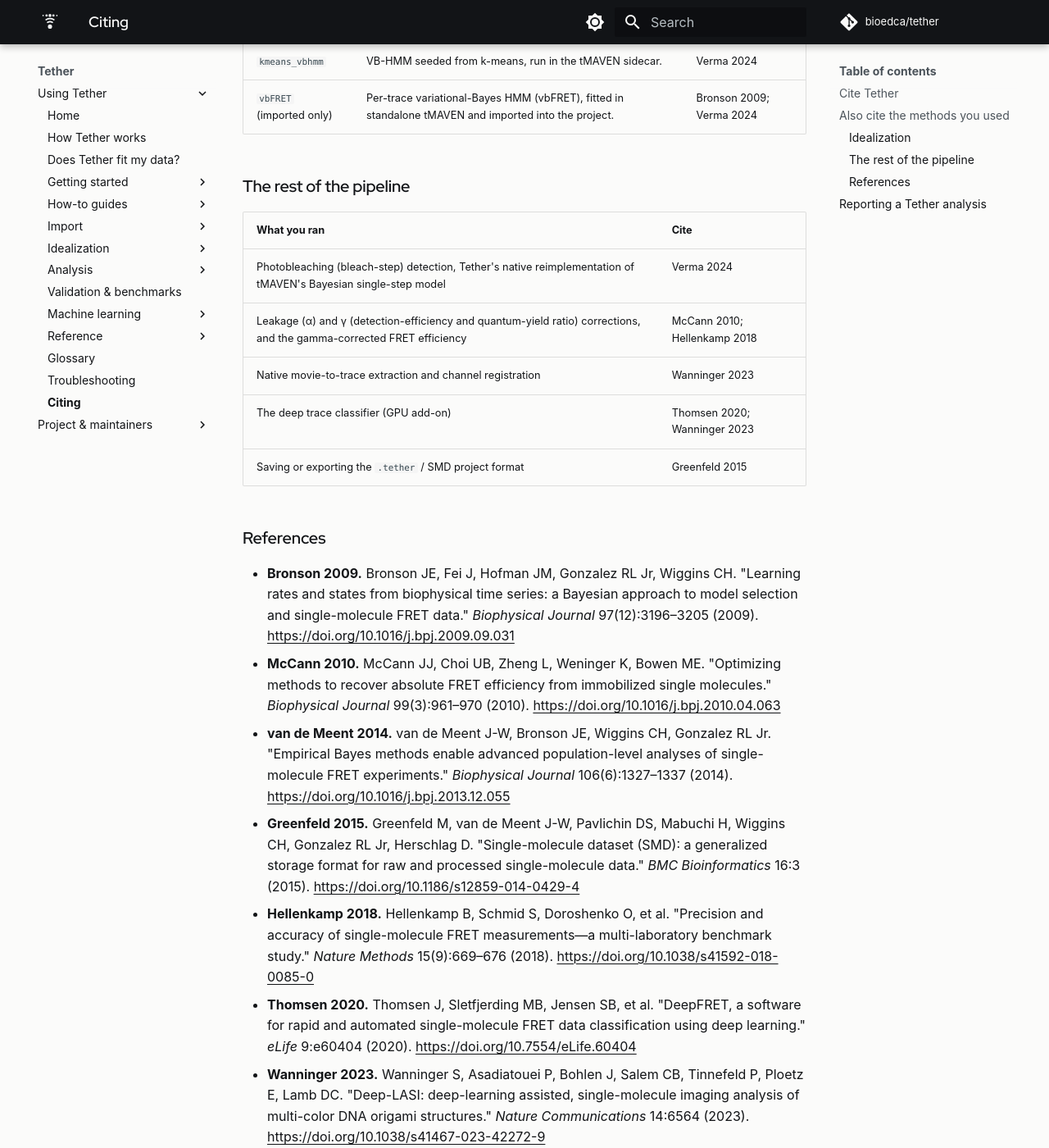
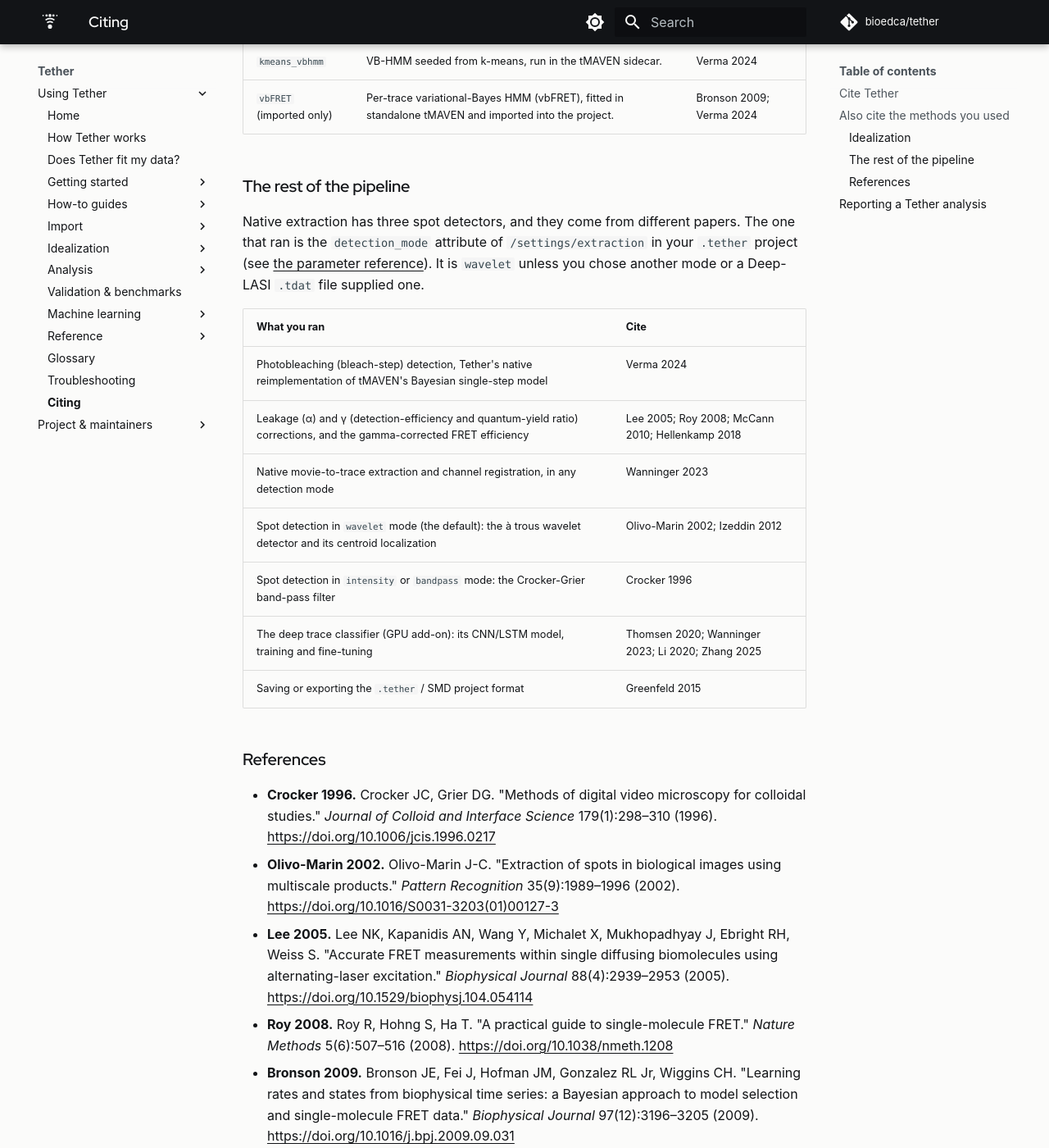
Before and after one commit to bioedca/tether, an MkDocs documentation site: the page built from docs/citing.md, in a window 1280 px wide and 1400 px high, scrolled down 1437 px. Shown: the whole window at 82% size. Built offline with MkDocs 1.6.1 and Material for MkDocs 9.7.7, drawn with Linux system fonts in a browser that asks for light colours; comment, search, counter and statistics services are not loaded; the version menu is left out; some of the changed text lies outside the part shown.

Commit message:
docs(citing): add the remaining method sources (detection, leakage, deep classifier) (#534)
docs/citing.md now asks a citing user to cite the seven method sources the
PRD and the code already name, as the maintainer decided on #534:

- Lee 2005 and Roy 2008 for the leakage (alpha) and gamma corrections;
- Olivo-Marin 2002 and Izeddin 2012 for the default wavelet spot detector;
- Crocker 1996 for the intensity and bandpass detection modes;
- Li 2020 (AutoSiM) and Zhang 2025 (Kin-SiM) for the deep trace classifier.

Spot detection gets its own rows per detection mode, with a pointer to the
detection_mode attribute that records which one ran. The same seven papers
are added to CITATION.cff references with full author lists, so the page's
statement that CITATION.cff holds every paper it lists stays true. A new
guard (tests/test_docs_citing_references.py) checks that each key the tables
cite is in the page's References list and that each listed DOI is in
CITATION.cff.

```diff
--- a/docs/citing.md
+++ b/docs/citing.md
@@ -49,16 +49,36 @@ other label, find the row that describes the same method and cite that.
 
 ### The rest of the pipeline
 
+Native extraction has three spot detectors, and they come from different papers. The one
+that ran is the `detection_mode` attribute of `/settings/extraction` in your `.tether`
+project (see [the parameter reference](reference/parameters.md#param-detection-mode)). It is
+`wavelet` unless you chose another mode or a Deep-LASI `.tdat` file supplied one.
+
 | What you ran | Cite |
 |---|---|
 | Photobleaching (bleach-step) detection, Tether's native reimplementation of tMAVEN's Bayesian single-step model | Verma 2024 |
-| Leakage (α) and γ (detection-efficiency and quantum-yield ratio) corrections, and the gamma-corrected FRET efficiency | McCann 2010; Hellenkamp 2018 |
-| Native movie-to-trace extraction and channel registration | Wanninger 2023 |
-| The deep trace classifier (GPU add-on) | Thomsen 2020; Wanninger 2023 |
+| Leakage (α) and γ (detection-efficiency and quantum-yield ratio) corrections, and the gamma-corrected FRET efficiency | Lee 2005; Roy 2008; McCann 2010; Hellenkamp 2018 |
+| Native movie-to-trace extraction and channel registration, in any detection mode | Wanninger 2023 |
+| Spot detection in `wavelet` mode (the default): the à trous wavelet detector and its centroid localization | Olivo-Marin 2002; Izeddin 2012 |
+| Spot detection in `intensity` or `bandpass` mode: the Crocker-Grier band-pass filter | Crocker 1996 |
+| The deep trace classifier (GPU add-on): its CNN/LSTM model, training and fine-tuning | Thomsen 2020; Wanninger 2023; Li 2020; Zhang 2025 |
 | Saving or exporting the `.tether` / SMD project format | Greenfeld 2015 |
 
 ### References
 
+- **Crocker 1996.** Crocker JC, Grier DG. "Methods of digital video microscopy for colloidal
+  studies." *Journal of Colloid and Interface Science* 179(1):298–310 (1996).
+  [https://doi.org/10.1006/jcis.1996.0217](https://doi.org/10.1006/jcis.1996.0217)
+- **Olivo-Marin 2002.** Olivo-Marin J-C. "Extraction of spots in biological images using
+  multiscale products." *Pattern Recognition* 35(9):1989–1996 (2002).
+  [https://doi.org/10.1016/S0031-3203(01)00127-3](https://doi.org/10.1016/S0031-3203%2801%2900127-3)
+- **Lee 2005.** Lee NK, Kapanidis AN, Wang Y, Michalet X, Mukhopadhyay J, Ebright RH, Weiss S.
+  "Accurate FRET measurements within single diffusing biomolecules using alternating-laser
+  excitation." *Biophysical Journal* 88(4):2939–2953 (2005).
+  [https://doi.org/10.1529/biophysj.104.054114](https://doi.org/10.1529/biophysj.104.054114)
+- **Roy 2008.** Roy R, Hohng S, Ha T. "A practical guide to single-molecule FRET." *Nature
+  Methods* 5(6):507–516 (2008).
+  [https://doi.org/10.1038/nmeth.1208](https://doi.org/10.1038/nmeth.1208)
 - **Bronson 2009.** Bronson JE, Fei J, Hofman JM, Gonzalez RL Jr, Wiggins CH. "Learning
   rates and states from biophysical time series: a Bayesian approach to model selection and
   single-molecule FRET data." *Biophysical Journal* 97(12):3196–3205 (2009).
@@ -67,6 +87,10 @@ other label, find the row that describes the same method and cite that.
   recover absolute FRET efficiency from immobilized single molecules." *Biophysical Journal*
   99(3):961–970 (2010).
   [https://doi.org/10.1016/j.bpj.2010.04.063](https://doi.org/10.1016/j.bpj.2010.04.063)
+- **Izeddin 2012.** Izeddin I, Boulanger J, Racine V, Specht CG, Kechkar A, Nair D,
+  Triller A, Choquet D, Dahan M, Sibarita JB. "Wavelet analysis for single molecule
+  localization microscopy." *Optics Express* 20(3):2081–2095 (2012).
+  [https://doi.org/10.1364/OE.20.002081](https://doi.org/10.1364/OE.20.002081)
 - **van de Meent 2014.** van de Meent J-W, Bronson JE, Wiggins CH, Gonzalez RL Jr.
   "Empirical Bayes methods enable advanced population-level analyses of single-molecule
   FRET experiments." *Biophysical Journal* 106(6):1327–1337 (2014).
@@ -83,6 +107,10 @@ other label, find the row that describes the same method and cite that.
   rapid and automated single-molecule FRET data classification using deep learning."
   *eLife* 9:e60404 (2020).
   [https://doi.org/10.7554/eLife.60404](https://doi.org/10.7554/eLife.60404)
+- **Li 2020.** Li J, Zhang L, Johnson-Buck A, Walter NG. "Automatic classification and
+  segmentation of single-molecule fluorescence time traces with deep learning." *Nature
+  Communications* 11:5833 (2020).
+  [https://doi.org/10.1038/s41467-020-19673-1](https://doi.org/10.1038/s41467-020-19673-1)
 - **Wanninger 2023.** Wanninger S, Asadiatouei P, Bohlen J, Salem CB, Tinnefeld P, Ploetz
   E, Lamb DC. "Deep-LASI: deep-learning assisted, single-molecule imaging analysis of
   multi-color DNA origami structures." *Nature Communications* 14:6564 (2023).
@@ -91,6 +119,10 @@ other label, find the row that describes the same method and cite that.
   the accuracy of single-molecule data analysis using tMAVEN." *Biophysical Journal*
   123(17):2765–2780 (2024).
   [https://doi.org/10.1016/j.bpj.2024.01.022](https://doi.org/10.1016/j.bpj.2024.01.022)
+- **Zhang 2025.** Zhang L, Li J, Walter NG. "Pretrained deep neural network Kin-SiM for
+  single-molecule FRET trace idealization." *The Journal of Physical Chemistry B*
+  129(4):1167–1175 (2025).
+  [https://doi.org/10.1021/acs.jpcb.4c05276](https://doi.org/10.1021/acs.jpcb.4c05276)
 
 These are the papers the tables above cite. The `references:` list in `CITATION.cff` holds
 them all, plus works Tether credits that a citing user does not need here (MASH-FRET and the
```
Also changed, not shown: 2 other files.
